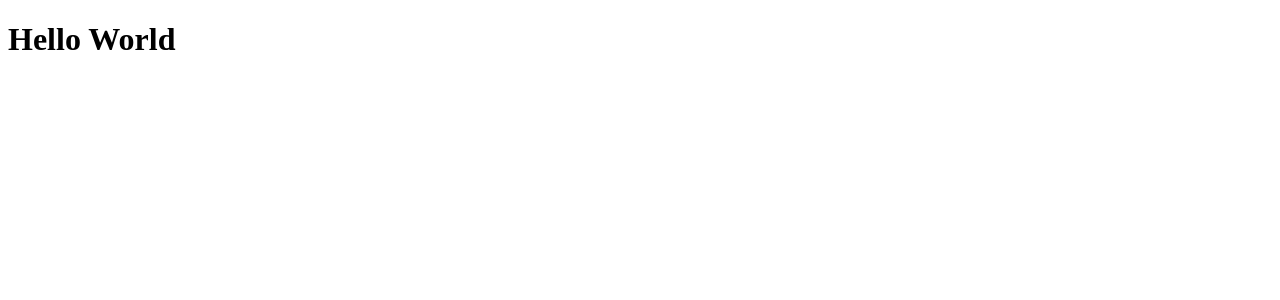
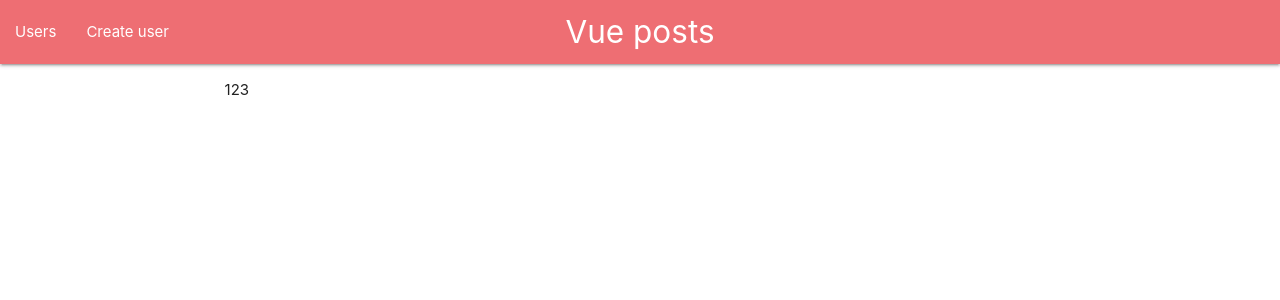
Before and after one commit to heapix-learn/vue-posts, a Vue app: page /users in a window 1280 px wide. Shown: the top 300 px of the page. Built offline with nearby package versions, Linux system fonts and the light colour scheme.

Commit message:
add layout

```diff
--- a/public/index.html
+++ b/public/index.html
@@ -5,6 +5,9 @@
     <meta http-equiv="X-UA-Compatible" content="IE=edge">
     <meta name="viewport" content="width=device-width,initial-scale=1.0">
     <link rel="icon" href="<%= BASE_URL %>favicon.ico">
+    <link rel="stylesheet" href="https://cdnjs.cloudflare.com/ajax/libs/materialize/1.0.0-beta/css/materialize.min.css">
+    <script src="https://cdnjs.cloudflare.com/ajax/libs/materialize/1.0.0-beta/js/materialize.min.js"></script>
+
     <title>vue-posts</title>
   </head>
   <body>
--- a/src/App.vue
+++ b/src/App.vue
@@ -1,7 +1,18 @@
 <template>
-    <router-view/>
+  <div class="app">
+    <layout>
+      <router-view/>
+    </layout>
+  </div>
 </template>
 
-<style>
+<script>
+import Layout from './components/layouts/Layout.vue'
 
-</style>
+export default {
+  name: 'App',
+  components: {
+    Layout
+  }
+}
+</script>
--- /dev/null
+++ b/src/components/layouts/Header.vue
@@ -0,0 +1,23 @@
+<template>
+  <div class="header">
+      <nav>
+          <div class="nav-wrapper">
+            <router-link class="brand-logo center" to="/">Vue posts</router-link>
+            <ul class="left hide-on-med-and-top">
+                <li><router-link to="/users">Users</router-link></li>
+                <li><router-link to="/users/create">Create user</router-link></li>
+            </ul>
+          </div>
+      </nav>
+  </div>
+</template>
+
+<script>
+export default {
+
+}
+</script>
+
+<style>
+
+</style>
--- /dev/null
+++ b/src/components/layouts/Layout.vue
@@ -0,0 +1,30 @@
+<template>
+  <div class="layout">
+    <div class="header">
+      <Header/>
+    </div>
+    <div class="main">
+      <div class="row">
+        <div class="left-side-content col s2"></div>
+        <div class="content col s8">
+          <slot></slot>
+        </div>
+        <div class="right-side-content col s2"></div>
+      </div>
+    </div>
+  </div>
+</template>
+
+<script>
+import Header from './Header'
+export default {
+  name: 'Layout',
+  components: {
+      Header
+  }
+}
+</script>
+
+<style>
+
+</style>
--- /dev/null
+++ b/src/components/users/AllUsers.vue
@@ -0,0 +1,9 @@
+<template>
+  <p>123</p>
+</template>
+
+<script>
+export default {
+  name: 'AllUsers'
+}
+</script>
--- a/src/components/Home.vue
+++ b/src/components/users/User.vue
@@ -1,10 +1,10 @@
 <template>
-    <h1>Hello World</h1>
+
 </template>
 
 <script>
 export default {
-    name: 'Home'
+
 }
 </script>
 
--- /dev/null
+++ b/src/components/users/UserCreator.vue
@@ -0,0 +1,9 @@
+<template>
+  <p>321</p>
+</template>
+
+<script>
+export default {
+  name: 'UserCreator',
+}
+</script>
--- a/src/router/index.js
+++ b/src/router/index.js
@@ -1,15 +1,16 @@
 import Vue from 'vue'
 import Router from 'vue-router'
-import Home from '@/components/Home.vue'
 
 Vue.use(Router)
 
 export default new Router({
+  mode: 'history',
   routes: [
     {
-      path: '/',
-      name: 'home',
-      component: Home
+      path: '/users', component:() => import('../components/users/AllUsers.vue')
+    },
+    {
+      path: '/users/create', component:() => import('../components/users/UserCreator.vue')
     },
   ]
 })
```
Also changed, not shown: src/assets/logo.png (deleted), 1 other file (tests, documents, lock files or other folders).
